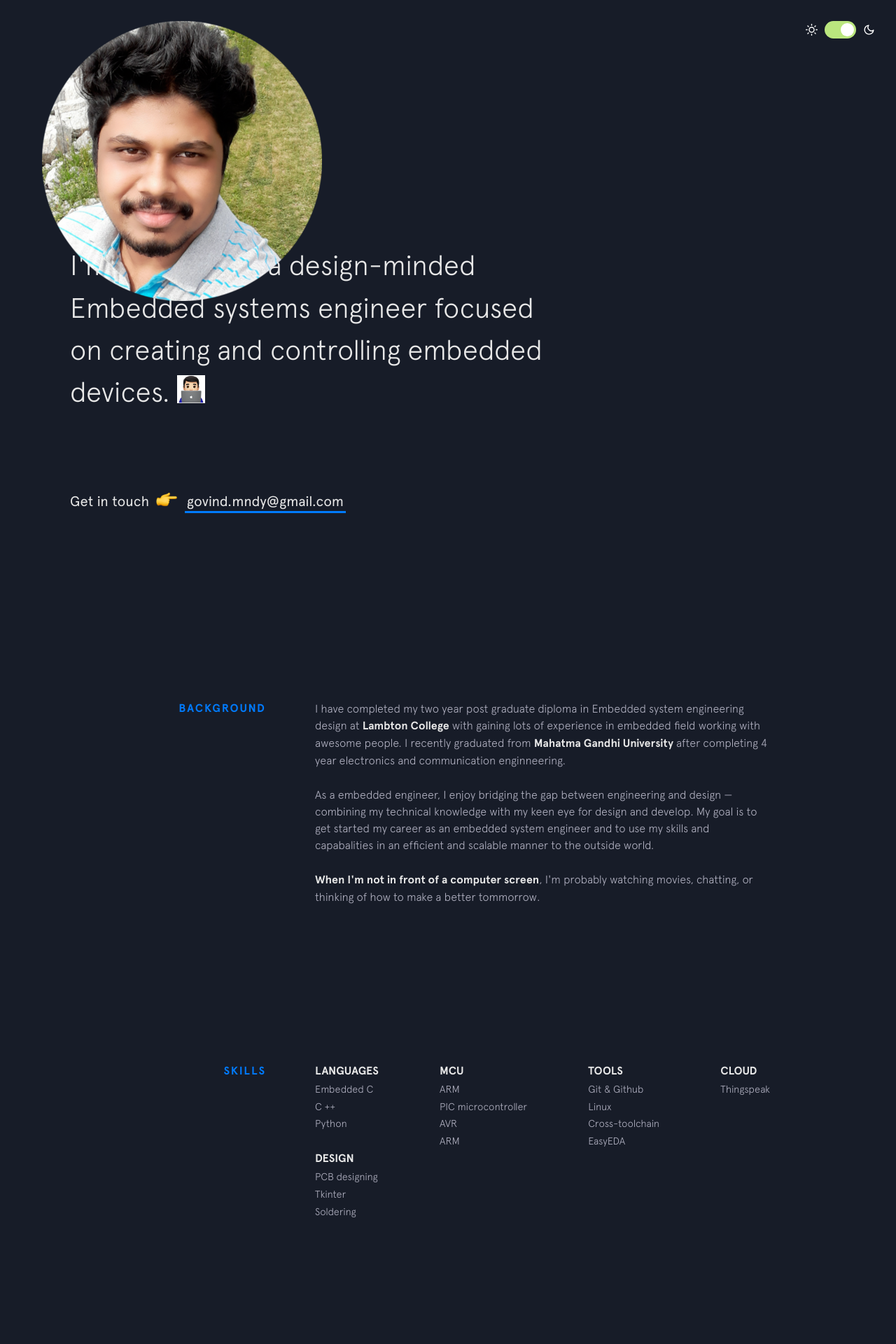
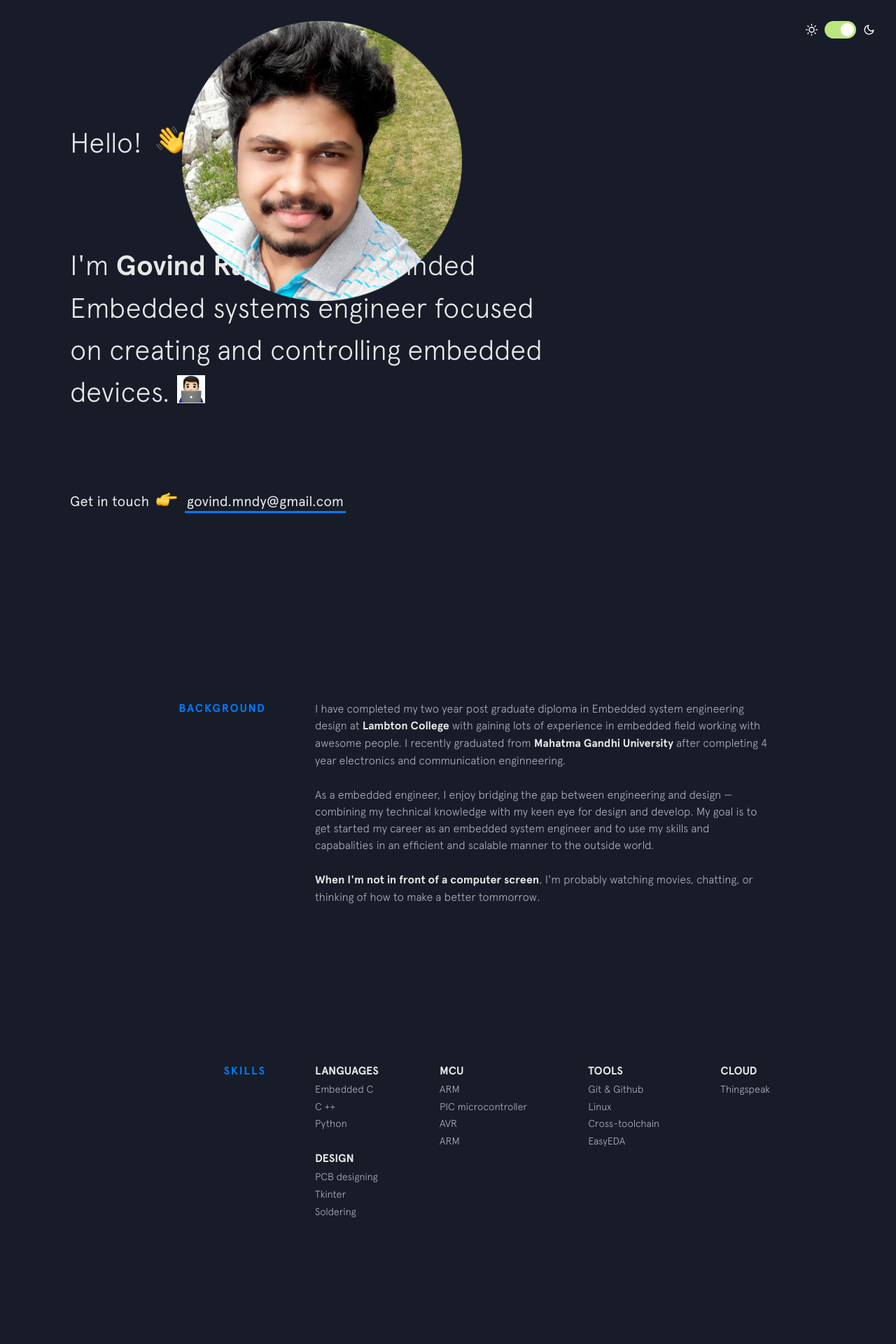
Before and after one commit to gov466/gov466.github.io, a Jekyll site: the page built from index.html, in a window 1280 px wide. Shown: the top 1920 px of the page at 70% size. Built offline with Jekyll 4.4.1, drawn with Linux system fonts in a browser that asks for light colours; nearby versions of some CDN libraries.

Commit message:
Update switch.html

```diff
--- a/_includes/switch.html
+++ b/_includes/switch.html
@@ -6,4 +6,4 @@
   </div>
   <div class="moon"></div>
 </div>
-<img src="{{site.baseurl}}/img/circle-cropped (1).png" style="position:absolute; top:30px; left:60px;" alt="">
+<img src="{{site.baseurl}}/img/circle-cropped (1).png" style="position:absolute; top:30px; left:260px;" alt="">
```
